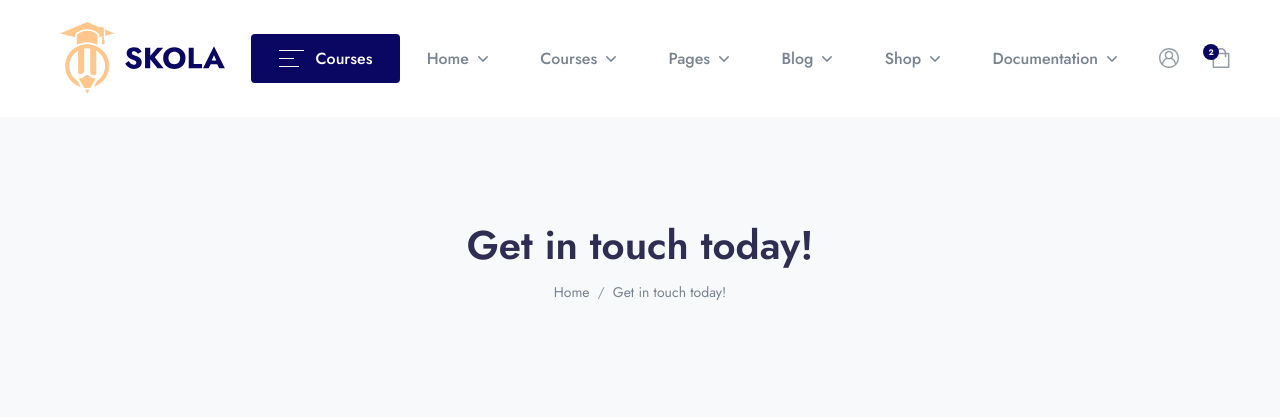
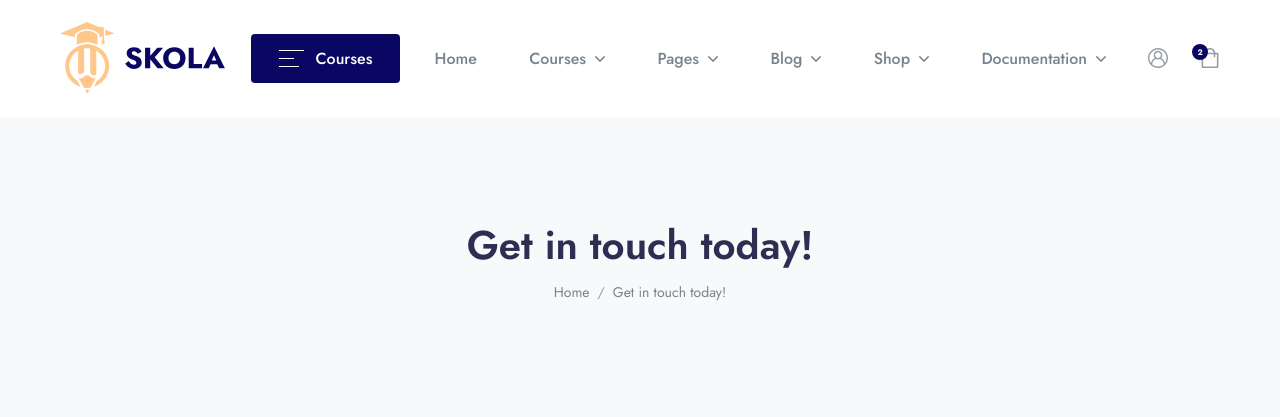
Before and after one commit to hr-ishi94/LMS, a Django app: page /contact/ in a window 1280 px wide. Shown: the top 417 px of the page. Run offline with Django 4.2, Linux system fonts and the light colour scheme; some libraries are stand-ins or nearby versions.

Commit message:
home url updation

```diff
--- a/templates/partials/base.html
+++ b/templates/partials/base.html
@@ -778,11 +778,11 @@
 
                 <!-- Navigation -->
                 <ul class="navbar-nav ms-auto">
-                    <li class="nav-item dropdown dropdown-full-width">
-                        <a class="nav-link dropdown-toggle" id="navbarLandings" data-bs-toggle="dropdown" href="#" aria-haspopup="true" aria-expanded="false">
+                    <li class="nav-item  dropdown-full-width">
+                        <a class="nav-link " id="navbarLandings"  href="{%url 'home:index'%}" >
                             Home
                         </a>
-                        <div class="dropdown-menu border-xl shadow-none dropdown-full pt-xl-7 px-xl-8" aria-labelledby="navbarLandings">
+                        {% comment %} <div class="dropdown-menu border-xl shadow-none dropdown-full pt-xl-7 px-xl-8" aria-labelledby="navbarLandings">
                             <div class="row row-cols-2 row-cols-md-4 row-cols-lg-5 row-cols-xl-6">
                                 <div class="col mb-5 col-wd-auto">
                                     <!-- List -->
@@ -905,7 +905,7 @@
                                     </a>
                                 </div>
                             </div>
-                        </div>
+                        </div> {% endcomment %}
                     </li>
                     <li class="nav-item dropdown">
                         <a class="nav-link dropdown-toggle" id="navbarCourses" data-bs-toggle="dropdown" href="#" aria-haspopup="true" aria-expanded="false">
```
